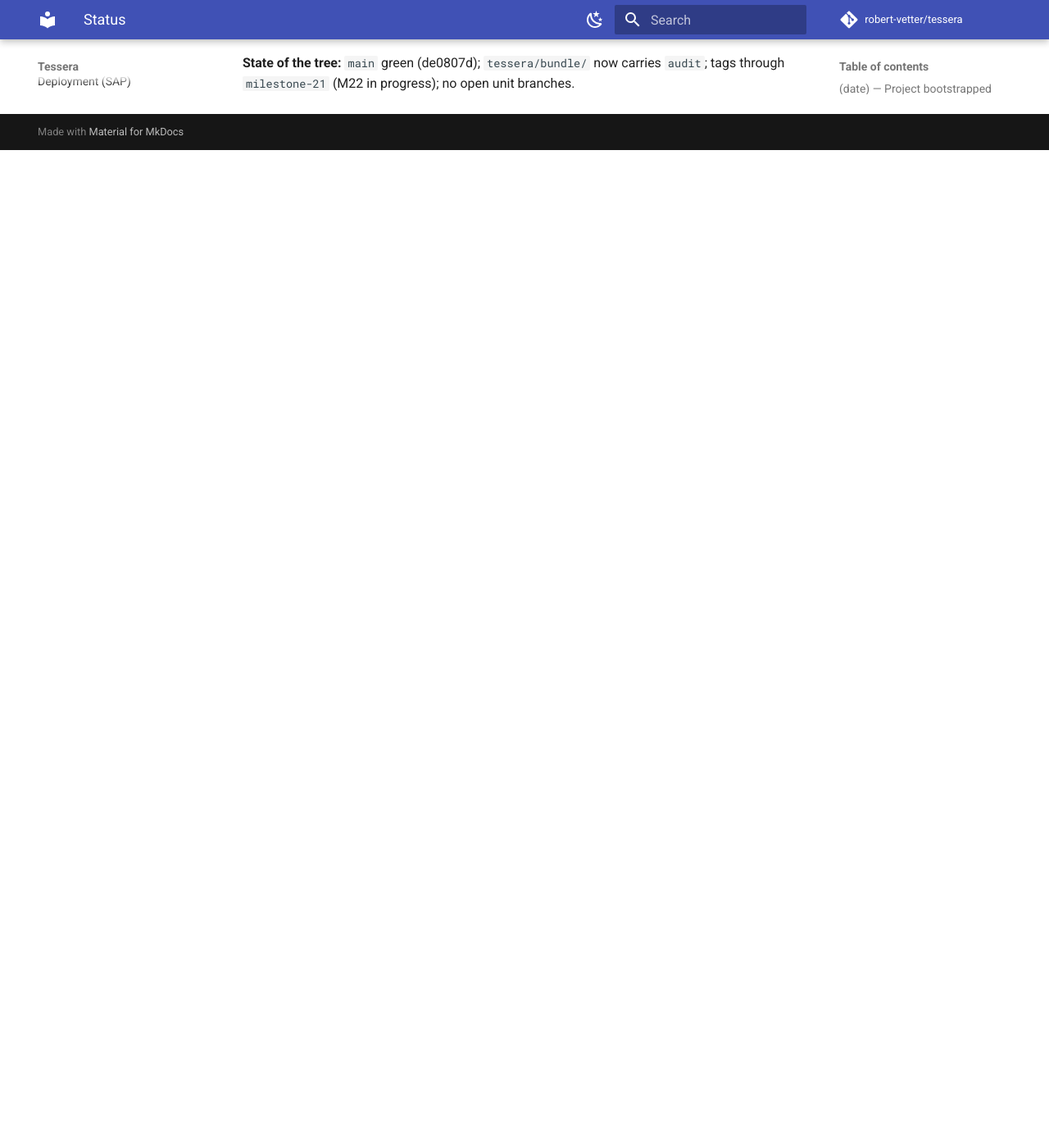
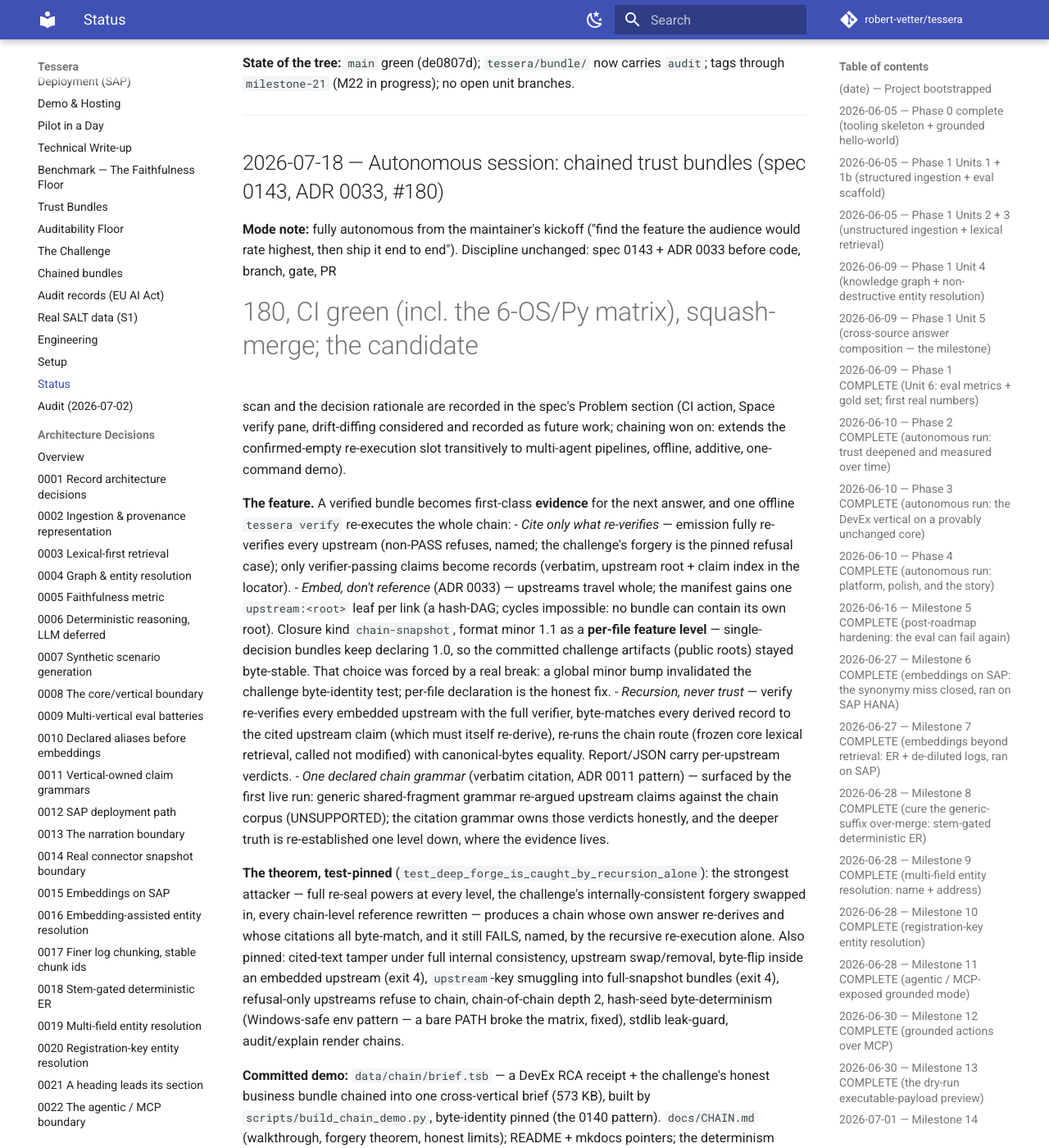
Before and after one commit to robert-vetter/tessera, an MkDocs documentation site: the page built from docs/STATUS.md, in a window 1280 px wide and 1400 px high, scrolled down 57558 px. Shown: the whole window at 82% size. Built offline with MkDocs 1.6.1 and Material for MkDocs 9.7.7, drawn with Linux system fonts in a browser that asks for light colours; comment, search, counter and statistics services are not loaded; before the commit the page ends 57741 px from its top, so only the background shows below that; some of the changed text lies outside the part shown.

Commit message:
docs: wrap the chained-bundles session (STATUS + CHANGELOG) (#181)
STATUS entry for the autonomous 0143 session: the recorded candidate
scan and decision rationale, the chain design and its theorem test, the
per-file format-minor decision (forced by a real byte-identity break),
the live-run-surfaced citation grammar, the Windows env fix, drift
repair (ROADMAP3 stale date), and the v3 update draft note. CHANGELOG:
the chained-bundles entry under Unreleased.

Co-authored-by: Claude Fable 5 <noreply@anthropic.com>

```diff
--- a/docs/STATUS.md
+++ b/docs/STATUS.md
@@ -2866,3 +2866,93 @@ incl. the 6-way bundle-determinism matrix; frozen core untouched
 **State of the tree:** `main` green (de0807d); `tessera/bundle/` now
 carries `audit`; tags through `milestone-21` (M22 in progress); no open
 unit branches.
+
+---
+
+## 2026-07-18 — Autonomous session: chained trust bundles (spec 0143, ADR 0033, #180)
+
+**Mode note:** fully autonomous from the maintainer's kickoff ("find the
+feature the audience would rate highest, then ship it end to end").
+Discipline unchanged: spec 0143 + ADR 0033 before code, branch, gate, PR
+#180, CI green (incl. the 6-OS/Py matrix), squash-merge; the candidate
+scan and the decision rationale are recorded in the spec's Problem
+section (CI action, Space verify pane, drift-diffing considered and
+recorded as future work; chaining won on: extends the confirmed-empty
+re-execution slot transitively to multi-agent pipelines, offline,
+additive, one-command demo).
+
+**The feature.** A verified bundle becomes first-class **evidence** for
+the next answer, and one offline `tessera verify` re-executes the whole
+chain:
+- *Cite only what re-verifies* — emission fully re-verifies every
+  upstream (non-PASS refuses, named; the challenge's forgery is the
+  pinned refusal case); only verifier-passing claims become records
+  (verbatim, upstream root + claim index in the locator).
+- *Embed, don't reference* (ADR 0033) — upstreams travel whole; the
+  manifest gains one `upstream:<root>` leaf per link (a hash-DAG; cycles
+  impossible: no bundle can contain its own root). Closure kind
+  `chain-snapshot`, format minor 1.1 as a **per-file feature level** —
+  single-decision bundles keep declaring 1.0, so the committed challenge
+  artifacts (public roots) stayed byte-stable. That choice was forced by
+  a real break: a global minor bump invalidated the challenge
+  byte-identity test; per-file declaration is the honest fix.
+- *Recursion, never trust* — verify re-verifies every embedded upstream
+  with the full verifier, byte-matches every derived record to the cited
+  upstream claim (which must itself re-derive), re-runs the chain route
+  (frozen core lexical retrieval, called not modified) with
+  canonical-bytes equality. Report/JSON carry per-upstream verdicts.
+- *One declared chain grammar* (verbatim citation, ADR 0011 pattern) —
+  surfaced by the first live run: generic shared-fragment grammar
+  re-argued upstream claims against the chain corpus (UNSUPPORTED);
+  the citation grammar owns those verdicts honestly, and the deeper
+  truth is re-established one level down, where the evidence lives.
+
+**The theorem, test-pinned** (`test_deep_forge_is_caught_by_recursion_alone`):
+the strongest attacker — full re-seal powers at every level, the
+challenge's internally-consistent forgery swapped in, every chain-level
+reference rewritten — produces a chain whose own answer re-derives and
+whose citations all byte-match, and it still FAILS, named, by the
+recursive re-execution alone. Also pinned: cited-text tamper under full
+internal consistency, upstream swap/removal, byte-flip inside an
+embedded upstream (exit 4), `upstream`-key smuggling into full-snapshot
+bundles (exit 4), refusal-only upstreams refuse to chain, chain-of-chain
+depth 2, hash-seed byte-determinism (Windows-safe env pattern — a bare
+PATH broke the matrix, fixed), stdlib leak-guard, audit/explain render
+chains.
+
+**Committed demo:** `data/chain/brief.tsb` — a DevEx RCA receipt + the
+challenge's honest business bundle chained into one cross-vertical brief
+(573 KB), built by `scripts/build_chain_demo.py`, byte-identity pinned
+(the 0140 pattern). `docs/CHAIN.md` (walkthrough, forgery theorem,
+honest limits); README + mkdocs pointers; the determinism matrix now
+runs the chain tests on all 3 OS.
+
+**Drift repaired in passing:** ROADMAP3 still said the Art. 12/14
+obligations "apply from 2026-08-02" — corrected to the deferred
+timeline (2 Dec 2027; only Art. 50 from Aug 2026) per spec 0139's
+honest-timeline rule.
+
+**Eval:** six lines byte-identical; gate green (745 tests, +20); mypy
+strict; mkdocs strict; frozen core AND agent chain empty-diff vs main
+(all changes in `tessera/bundle/` + front-door help + docs).
+
+**Z Fellows update v3 drafted** (local `launch/zfellows/UPDATE-2026-07-18.md`,
+supersedes v2): headlined by the chain feature, audit records as the
+supporting act, the launch-test/KPI-replacement paragraph per the
+maintainer's professional-register feedback, three asks (design partner,
+multi-agent-orchestration intro, GRC teardown). Send-checklist: only
+after the wrap PR merges + numbers re-verified.
+
+**Next**
+- 0138 Rekor (maintainer-present only) and 0141 write-up close M22; the
+  write-up should now cover chains (and the WRITEUP addendum is where
+  the chain's honest limits get their prose form).
+- Named future work from 0143: floor extension with cross-bundle
+  mutation classes; MCP exposure of chain emission; cross-bundle
+  aggregation (explicitly not smuggled in).
+- The maintainer's outreach wave with `brief.tsb` + the audit record as
+  the two opener artifacts.
+
+**State of the tree:** `main` green (ed68e30); `tessera/bundle/` now
+carries `chain`; `data/chain/` committed; tags through `milestone-21`
+(M22 in progress); no open unit branches.
```
Also changed, not shown: CHANGELOG.md (+21 -0 lines).
